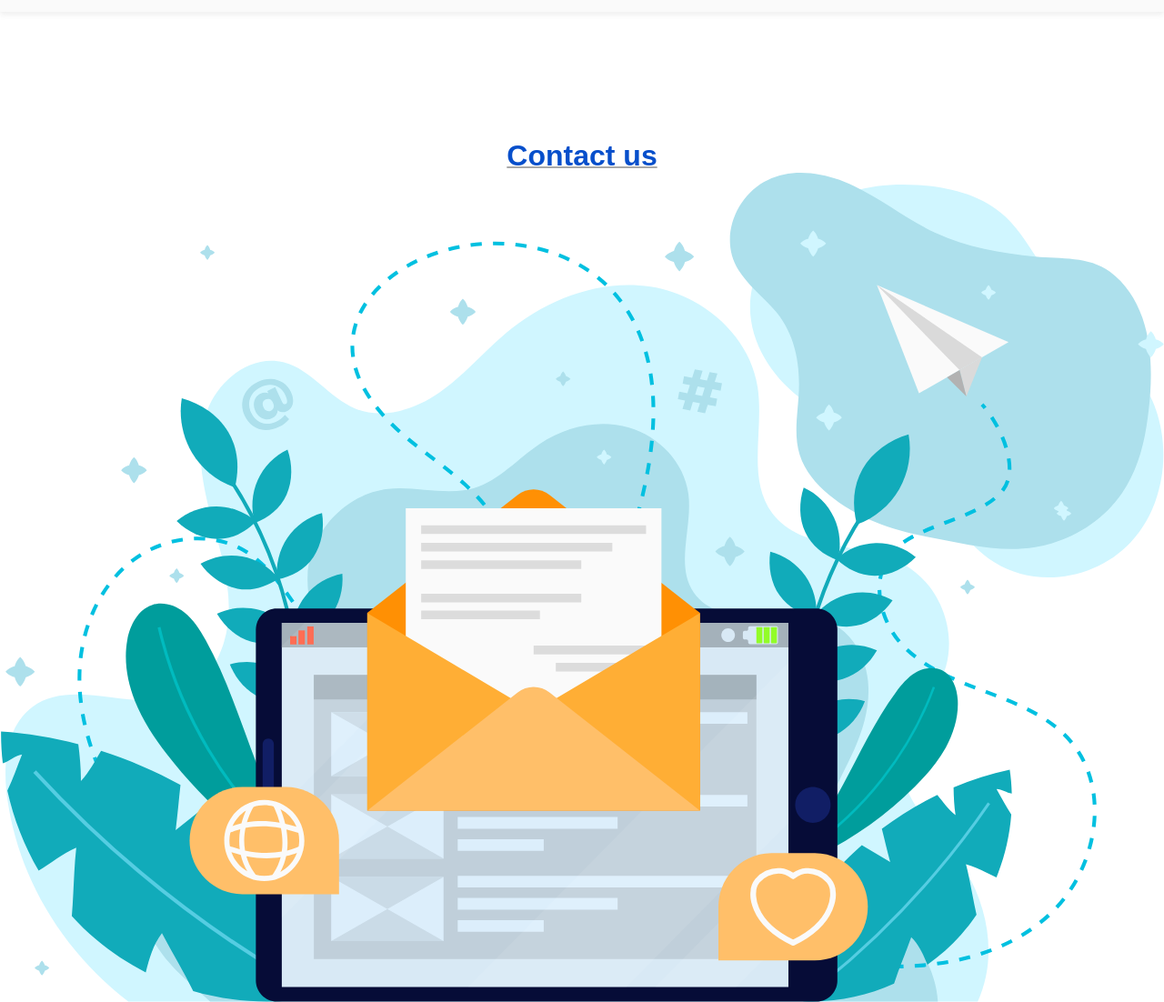
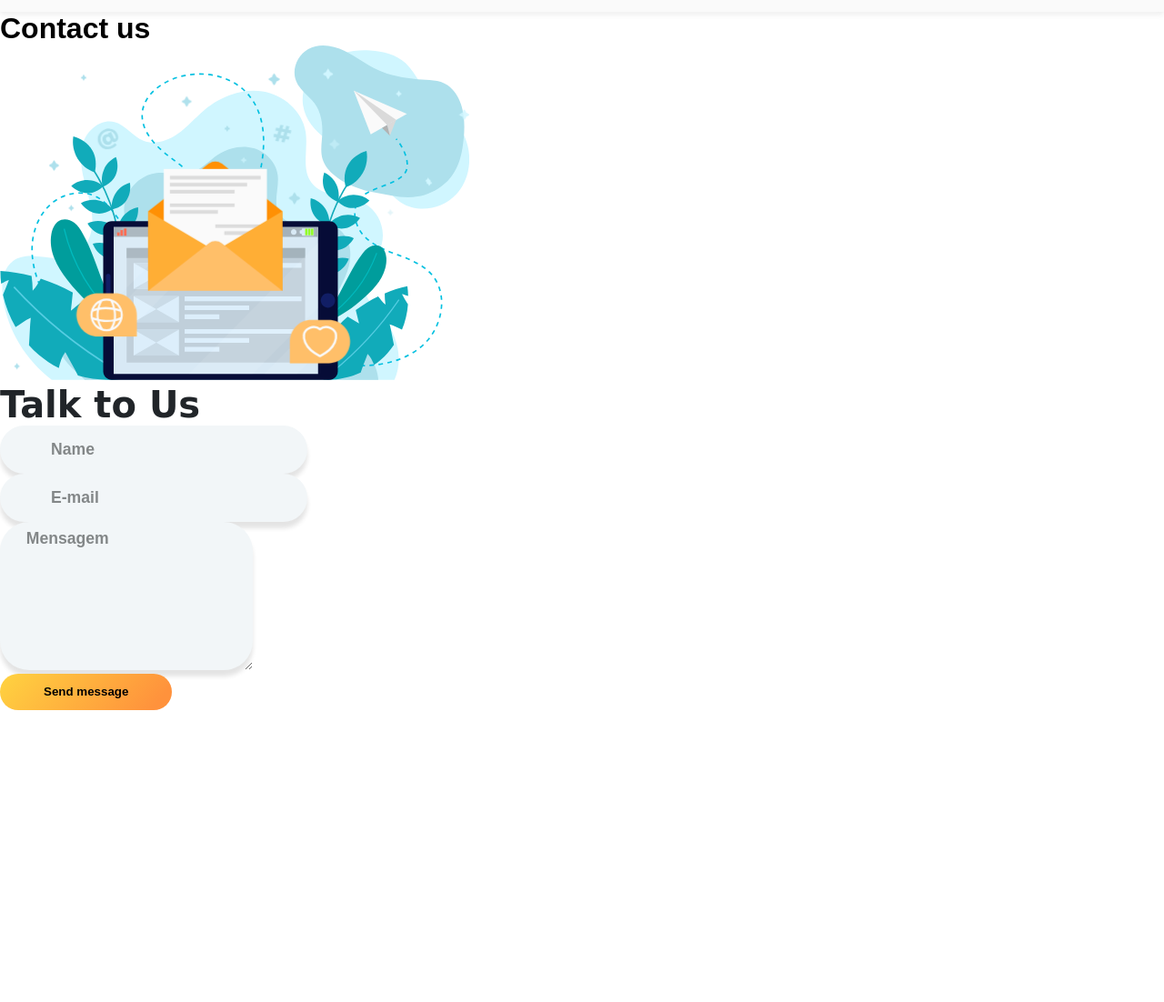
Before and after one commit to sourabhverma05/my-project, a plain HTML site: page contactus.html in a window 1280 px wide. Shown: the part 58-1160 px from the top of the page at 91% size. After the commit the page ends 908 px from the top, so only its background shows below. Drawn offline with nearby package versions, Linux system fonts and the light colour scheme; a web font is replaced by a local one.

Commit message:
Update contactus.css

```diff
--- a/css/contactus.css
+++ b/css/contactus.css
@@ -5,34 +5,123 @@
     padding: 0;
     box-sizing: border-box;
 }
-body{
-    font-family: 'Poppins', sans-serif;
-    width: 100%;
-    height: 100vh;
+svg {
+	height: 23rem;
+	margin-right: 4rem;
 }
 
-#heading{
-    margin-top: 140px;
-    text-align: center;
-    color: #074fcb;
-    text-decoration: underline darkgray 2px;
-}
-.form{
-    display: flex;
-    flex-direction: column;
-    align-items: center;
-    margin-top: 40px;
+#envelope {
+  animation: float 2s ease-in-out infinite;
 }
 
-.name,
-.email,
-.message{
-    width: 300px;
-    height: 45px;
-    font-size: 16px;
-    padding-left: 10px;
-    letter-spacing: 0.6px;
-    margin-top: 10px;
-    border-radius: 4px;
-    border: 1.8px solid #e2e1e1;
+#star1, #star2, #star3, #star4, #star5, #star6 {
+  animation: blink 1s ease-in-out infinite;
 }
+#star2 { animation-delay: 100ms; }
+#star3 { animation-delay: 500ms; }
+#star4 { animation-delay: 700ms; }
+#star5 { animation-delay: 300ms; }
+#star6 { animation-delay: 200ms }
+
+@keyframes float {
+  0% {
+    transform: translateY(0px);
+  }
+  50% {
+    transform: translateY(-20px);
+  }
+  100% {
+    transform: translateY(0px);
+  }
+}
+
+@keyframes blink {
+  0% {
+    opacity: 0;
+  }
+  50% {
+    opacity: .5;
+  }
+  100% {
+    opacity: 1;
+  }
+}
+
+.container {
+	height: 100vh;
+}
+
+form {
+	min-width: 25rem;
+
+	.title {
+		font-family: 'Pacifico', cursive;
+		color: #212529;
+		font-size: 2.5rem;
+	}
+
+  .form-control {
+    background-color: #f2f6f8;
+		border-radius: 2rem;
+    border: none;
+    box-shadow: 0px 7px 5px rgba(0, 0, 0, 0.11);
+
+    &.thick {
+      height: 3.3rem;
+      padding: .5rem 3.5rem;
+    }
+
+		&:focus {
+			background-color: #f2f6f8;
+			border: none;
+			box-shadow: 0px 7px 5px rgba(0, 0, 0, 0.11);
+		}
+  }
+
+	.message .form-control {
+			padding: .5rem 1.8rem;
+	}
+
+  ::placeholder {
+    font-family: 'Quicksand', sans-serif;
+		font-weight: 600;
+    font-size: 1.1rem;
+    color: #838788;
+    position: relative;
+    left: 0;
+  }
+
+  input,
+  textarea {
+		font-family: 'Quicksand', sans-serif;
+    color: #212529;
+    font-size: 1.1rem;
+  }
+
+  .icon {
+    color: #57565c;
+    height: 1.3rem;
+    position: absolute;
+    left: 1.5rem;
+    top: 1.1rem;
+  }
+}
+
+.btn.btn-primary {
+  font-family: 'Quicksand', sans-serif;
+	font-weight: bold;
+  height: 2.5rem;
+  line-height: 2.5rem;
+  padding: 0 3rem;
+  border: 0;
+  border-radius: 3rem;
+  background-image:linear-gradient(131deg, #ffd340, #ff923c, #ff923c, #ff923c);
+  background-size: 300% 100%;
+  transition: all 0.3s ease-in-out;
+}
+
+.btn.btn-primary:hover:enabled {
+  box-shadow: 0 0.5em 0.5em -0.4em #ff923cba;
+  background-size: 100% 100%;
+  transform: translateY(-0.15em);
+}
```
